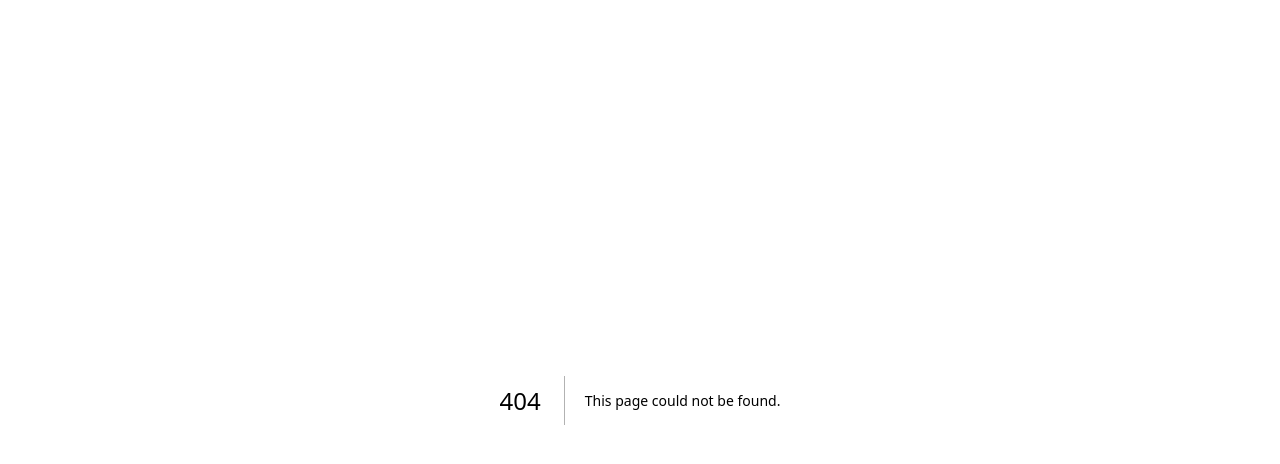
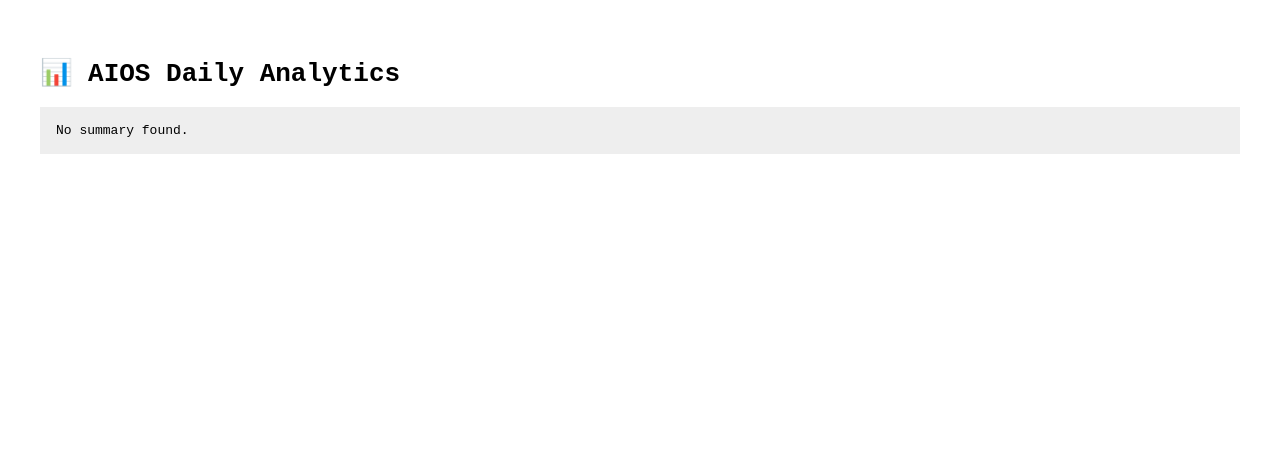
Before and after one commit to GlobalBlockInc/AIOS-frontend, a Next.js app: page /admin/analytics in a window 1280 px wide. Before the commit this address had no page. Shown: the top 464 px of the page. Built offline with nearby package versions, Linux system fonts and the light colour scheme; no server answers.

Commit message:
Create analytics.js

```diff
--- /dev/null
+++ b/pages/admin/analytics.js
@@ -0,0 +1,20 @@
+import { useEffect, useState } from 'react';
+
+export default function AdminAnalytics() {
+  const [summary, setSummary] = useState('');
+
+  useEffect(() => {
+    const today = new Date().toISOString().split('T')[0];
+    fetch(`/logs/summary-${today}.md`)
+      .then(res => res.text())
+      .then(setSummary)
+      .catch(() => setSummary('No summary found.'));
+  }, []);
+
+  return (
+    <div style={{ padding: '2rem', fontFamily: 'monospace' }}>
+      <h1>📊 AIOS Daily Analytics</h1>
+      <pre style={{ background: '#eee', padding: '1rem' }}>{summary}</pre>
+    </div>
+  );
+}
```
